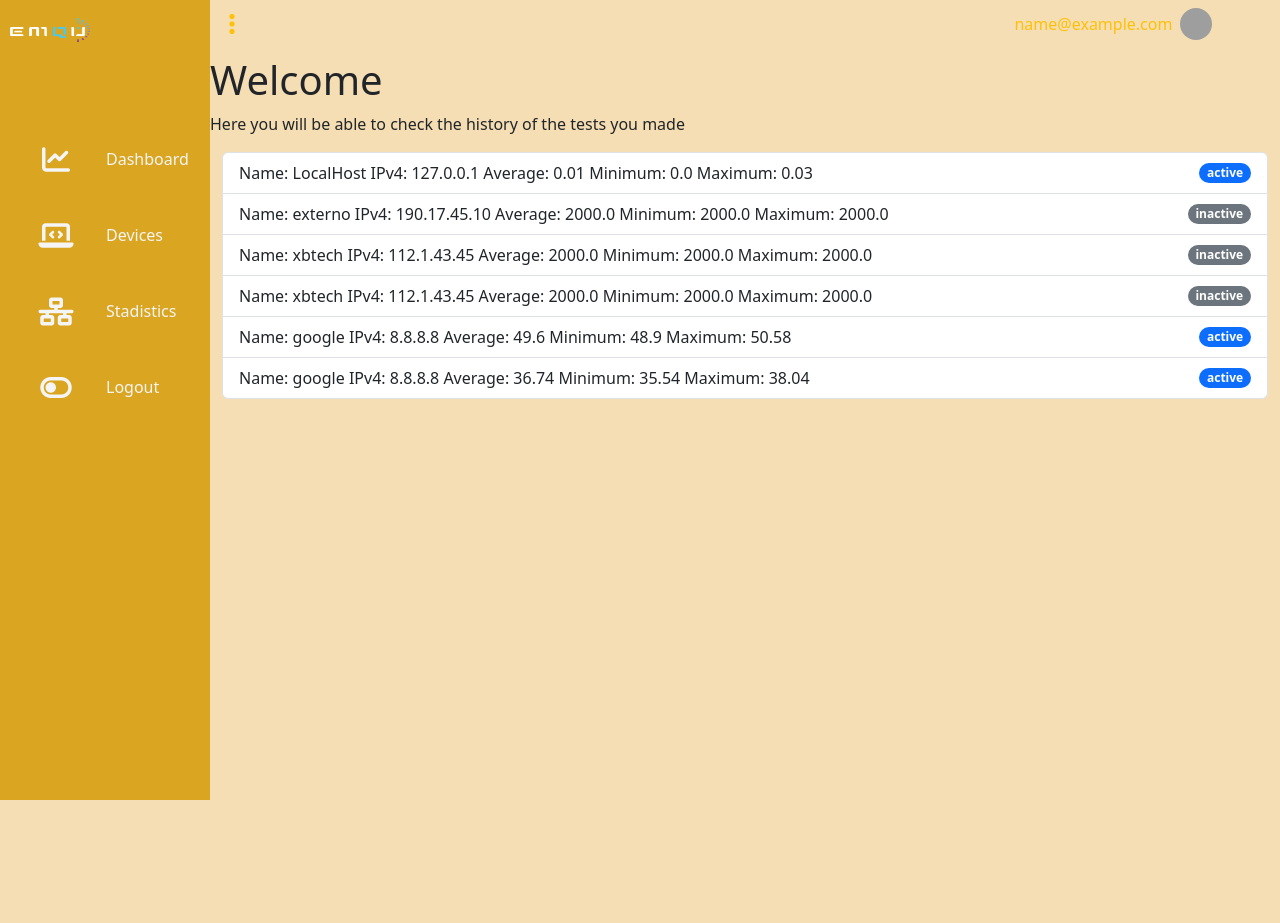
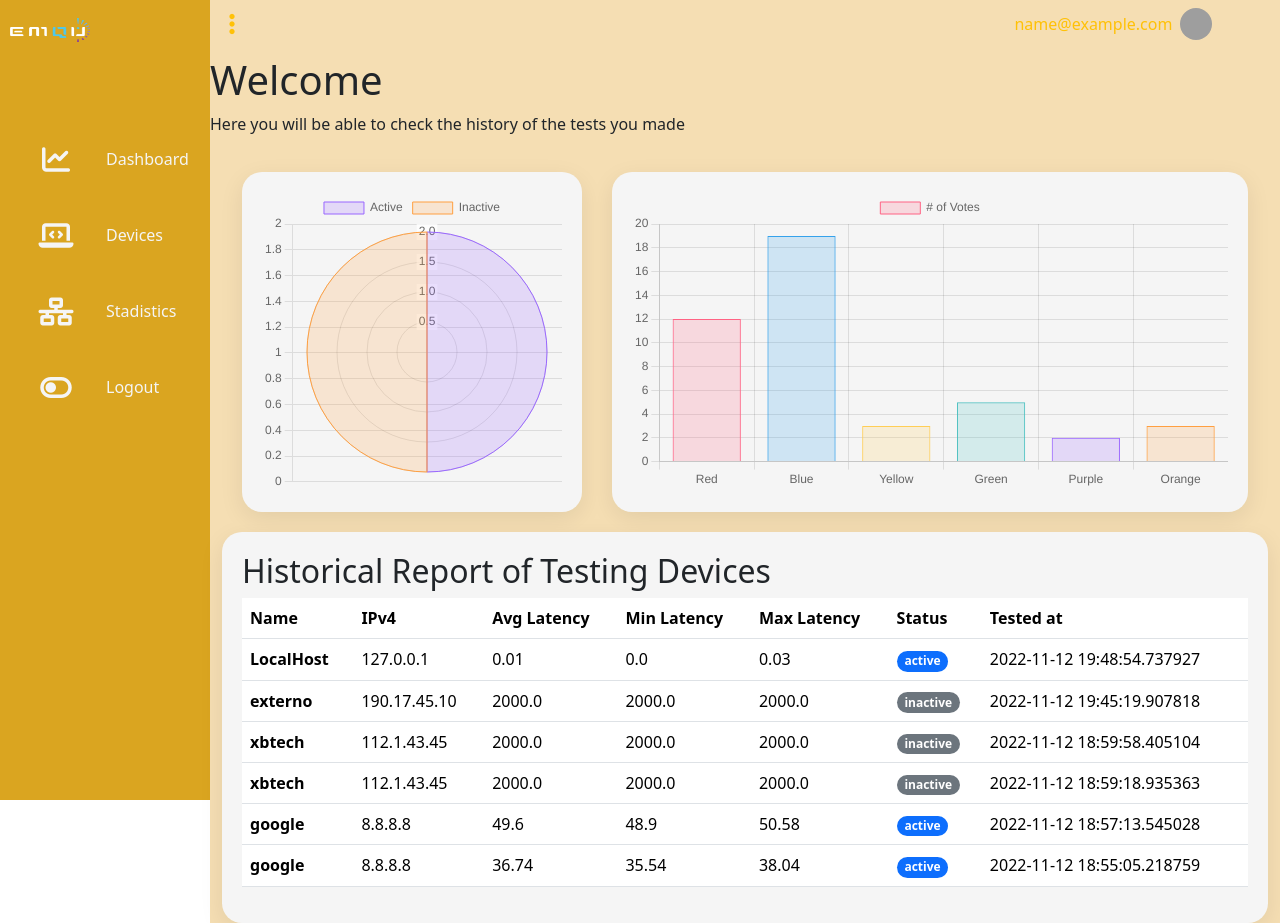
Before and after one commit to zergcore/flask-emqu, a Flask app: page /stadistics in a window 1280 px wide. Before the commit the page ends 800 px from the top, so only its background shows below. Run offline with Flask 2, Linux system fonts and the light colour scheme; the visitor is signed in with stand-in values (Sample User, id 1); data comes from the database, SQL or seed files in the repository; both versions use the stored data as it was after the commit; some libraries are stand-ins or nearby versions; grey boxes are pictures that could not be loaded.

Commit message:
Chart, static chart, list of testing devices

```diff
--- a/app/models.py
+++ b/app/models.py
@@ -48,7 +48,7 @@
 
 def put_device(email, name, ipv4):
     user=get_user(email)
-    d=Device(name=name, ipv4=ipv4, status=True)
+    d=Device(name=name, ipv4=ipv4)
     user.devices.append(d)
     db.session.add(user)
     db.session.commit()
@@ -99,3 +99,19 @@
     device.responses.append(response)
     db.session.add(device)
     db.session.commit()
+
+def get_active_devices():
+    active=Device.query.filter_by(status=True).all()
+    return active
+
+def get_inactive_devices():
+    inactive=Device.query.filter_by(status=False).all()
+    return inactive
+
+def get_active_responses_per_device():
+    devices=Device.query.all()
+    active_responses={}
+    for device in devices:
+        active=db.session.query(DeviceResponse).filter_by(device_id=device.id).filter_by(status=True).count()
+        active_responses[device.name]=active
+    return active_responses
--- a/app/static/css/main.css
+++ b/app/static/css/main.css
@@ -1,8 +1,8 @@
-*{
-    /* margin:0; */
-    /* padding: 0; */
-    /* box-sizing: border-box; */
-}
+/* *{
+    margin:0;
+    padding: 0;
+    box-sizing: border-box;
+} */
 body{
     min-height: 100vh;
     overflow-x: hidden;
@@ -145,6 +145,37 @@
     color: goldenrod;
 }
 
-.navbar{
-    color: goldenrod;
+/* charts */
+.graphBox{
+    position: relative;
+    width: 100%;
+    padding: 20px;
+    display: grid;
+    grid-template-columns: 1fr 2fr;
+    grid-gap: 30px;
+    min-height: 200px;
 }
+.graphBox .box{
+    position: relative;
+    background: whitesmoke;
+    padding: 20px;
+    width: 100%;
+    box-shadow: 0 7px 25px rgba(0,0,0,0.08);
+    border-radius: 20px;
+}
+
+@media (max-width: 991px){
+    .graphBox{
+        grid-template-columns: 1fr;
+        height: auto;
+    }
+}
+
+.container .box{
+    position: relative;
+    background: whitesmoke;
+    padding: 20px;
+    width: 100%;
+    box-shadow: 0 7px 25px rgba(0,0,0,0.08);
+    border-radius: 20px;
+}
--- /dev/null
+++ b/app/static/js/my_chart.js
@@ -0,0 +1,65 @@
+const ctx = document.getElementById('myChart').getContext('2d');
+const myChart = new Chart(ctx, {
+    type: 'polarArea',
+    data: {
+        labels: ['Active', 'Inactive'],
+        datasets: [{
+            label: '# of status of devices',
+            data: [active, inactive],
+            backgroundColor: [
+                'rgba(153, 102, 255, 0.2)',
+                'rgba(255, 159, 64, 0.2)'
+            ],
+            borderColor: [
+                'rgba(153, 102, 255, 1)',
+                'rgba(255, 159, 64, 1)'
+            ],
+            borderWidth: 1
+        }]
+    },
+    options: {
+        responsive:true,
+        scales: {
+            y: {
+                beginAtZero: true
+            }
+        }
+    }
+});
+
+//Static chart
+const ctx2 = document.getElementById('myChart2').getContext('2d');
+const myChart2 = new Chart(ctx2, {
+    type: 'bar',
+    data: {
+        labels: ['Red', 'Blue', 'Yellow', 'Green', 'Purple', 'Orange'],
+        datasets: [{
+            label: '# of Votes',
+            data: [12, 19, 3, 5, 2, 3],
+            backgroundColor: [
+                'rgba(255, 99, 132, 0.2)',
+                'rgba(54, 162, 235, 0.2)',
+                'rgba(255, 206, 86, 0.2)',
+                'rgba(75, 192, 192, 0.2)',
+                'rgba(153, 102, 255, 0.2)',
+                'rgba(255, 159, 64, 0.2)'
+            ],
+            borderColor: [
+                'rgba(255, 99, 132, 1)',
+                'rgba(54, 162, 235, 1)',
+                'rgba(255, 206, 86, 1)',
+                'rgba(75, 192, 192, 1)',
+                'rgba(153, 102, 255, 1)',
+                'rgba(255, 159, 64, 1)'
+            ],
+            borderWidth: 1
+        }]
+    },
+    options: {
+        scales: {
+            y: {
+                beginAtZero: true
+            }
+        }
+    }
+});
--- a/app/templates/base.html
+++ b/app/templates/base.html
@@ -52,7 +52,6 @@
         {% block scripts %}
             <!-- Optional JavaScript -->
             {{ bootstrap.load_js() }}
-
             <script>
                 //MenuToggle
                 let toggle=document.querySelector('.menu-toggle');
@@ -62,9 +61,7 @@
                     navigation.classList.toggle('active')
                     main.classList.toggle('full')
                 }
-                //function navigationActive
-                //toggle.addEventListener('click', navigationActive)
-                //add hovered class in selected list item
+
                 let list = document.querySelectorAll('.navigation li');
                 function activeLink(){
                     list.forEach((item)=>
--- /dev/null
+++ b/app/templates/charts.html
@@ -0,0 +1,8 @@
+<div class="graphBox">
+    <div class="box">
+        <canvas id="myChart"></canvas>
+    </div>
+    <div class="box">
+        <canvas id="myChart2"></canvas>
+    </div>
+</div>
--- a/app/templates/macros.html
+++ b/app/templates/macros.html
@@ -22,13 +22,13 @@
 {% endmacro %}
 
 {% macro render_responses(response) %}
-    <li class="list-group-item d-flex justify-content-between align-items-center">
-        Name: {{ response.name }}
-        IPv4: {{ response.ipv4 }}
-        Average: {{ response.avg_latency }}
-        Minimum: {{ response.min_latency }}
-        Maximum: {{ response.max_latency }}
-
+    <tr>
+                    <th scope="row">{{ response.name }}</th>
+                    <td>{{ response.ipv4 }}</td>
+                    <td>{{ response.avg_latency }}</td>
+                    <td>{{ response.min_latency }}</td>
+                    <td>{{ response.max_latency }}</td>
+                    <td>
                         {% if response.status %}
                             <span class="badge bg-primary rounded-pill">
                                 active
@@ -38,6 +38,7 @@
                                 inactive
                             </span>
                         {% endif %}
-
-    </li>
+                    </td>
+                    <td>{{ response.created_at }}</td>
+                </tr>
 {% endmacro %}
--- a/app/templates/stadistics.html
+++ b/app/templates/stadistics.html
@@ -13,11 +13,43 @@
     {%endif%}
 
     <div class="container">
-        <ul class="list-group">
-            {% for response in responses %}
-                {{ macros.render_responses(response)}}
-            {% endfor %}
-        </ul>
+        {%block charts%}
+                {% include 'charts.html' %}
+        {% endblock %}
+    </div>
+
+    <div class="container">
+        <div class="box">
+            <h2>Historical Report of Testing Devices</h2>
+            <table class="table">
+                <thead>
+                  <tr>
+                    <th scope="col">Name</th>
+                    <th scope="col">IPv4</th>
+                    <th scope="col">Avg Latency</th>
+                    <th scope="col">Min Latency</th>
+                    <th scope="col">Max Latency</th>
+                    <th scope="col">Status</th>
+                    <th scope="col">Tested at</th>
+                  </tr>
+                </thead>
+                <tbody>
+                    {% for response in responses %}
+                        {{ macros.render_responses(response)}}
+                    {% endfor %}
+                </tbody>
+              </table>
+        </div>
     </div>
 
 {% endblock %}
+
+{% block scripts%}
+    {{ super() }}
+    <script>
+        const active = {{data_active_inactive[0]}};
+        const inactive = {{data_active_inactive[1]}};
+    </script>
+    <script src="https://cdn.jsdelivr.net/npm/chart.js@3.9.1/dist/chart.min.js"></script>
+    <script src="{{url_for('static', filename='js/my_chart.js')}}"></script>
+{% endblock %}
--- a/main.py
+++ b/main.py
@@ -1,8 +1,8 @@
 from re import I
-from flask import request, make_response, redirect, render_template, session, url_for, flash, jsonify
+from flask import request, redirect, render_template, session, url_for, flash
+from flask_login import login_required, current_user
 from app import create_app
-from app.models import get_users,get_user_devices, put_device, delete_device, test_device, get_devices_responses, get_device, put_response, get_device_responses
-from flask_login import login_required, current_user
+from app.models import get_users,get_user_devices, put_device, delete_device, test_device, get_devices_responses, get_device, put_response, get_device_responses, get_active_devices, get_inactive_devices, get_active_responses_per_device
 from app.forms import DeviceForm, DeleteDeviceForm, TestDeviceForm
 from app.utils import verify_ping, ping_host
 
@@ -87,9 +87,16 @@
 def stadistics():
     user_id=session['user_id']
     responses=get_devices_responses()
+    data_active_inactive=[len(get_active_devices()), len(get_inactive_devices())]
+    data_active_responses=get_active_responses_per_device()
+    active_devices=data_active_responses.keys()
+    active_data=data_active_responses.values()
     context={
         'user_id':user_id,
         'responses':responses,
+        'data_active_inactive':data_active_inactive,
+        'active_devices': active_devices,
+        'active_data': active_data
     }
 
     return render_template('stadistics.html', **context)
```
Also changed, not shown: database.db. Lines whose indentation alone changed are shown as unchanged.
